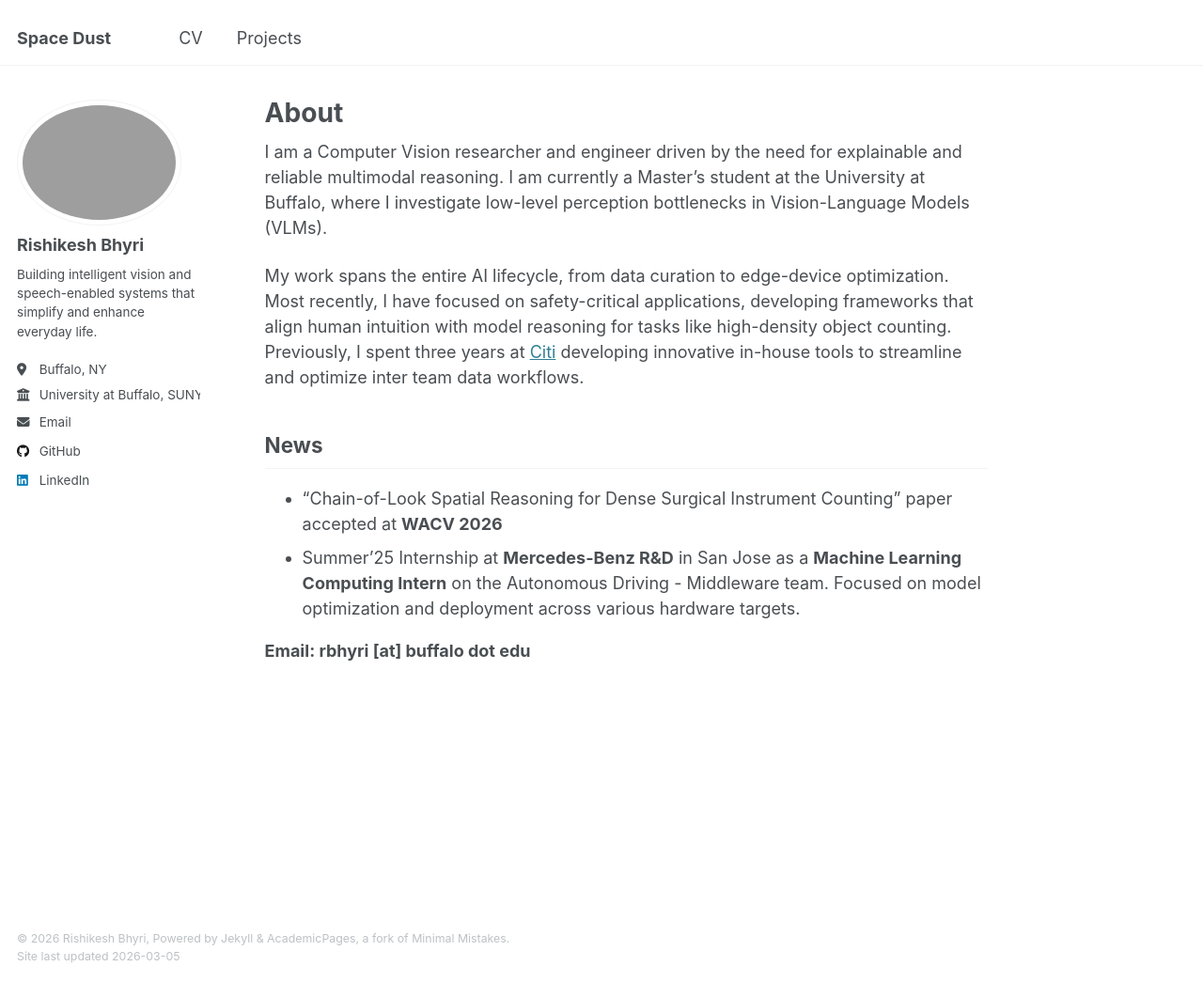
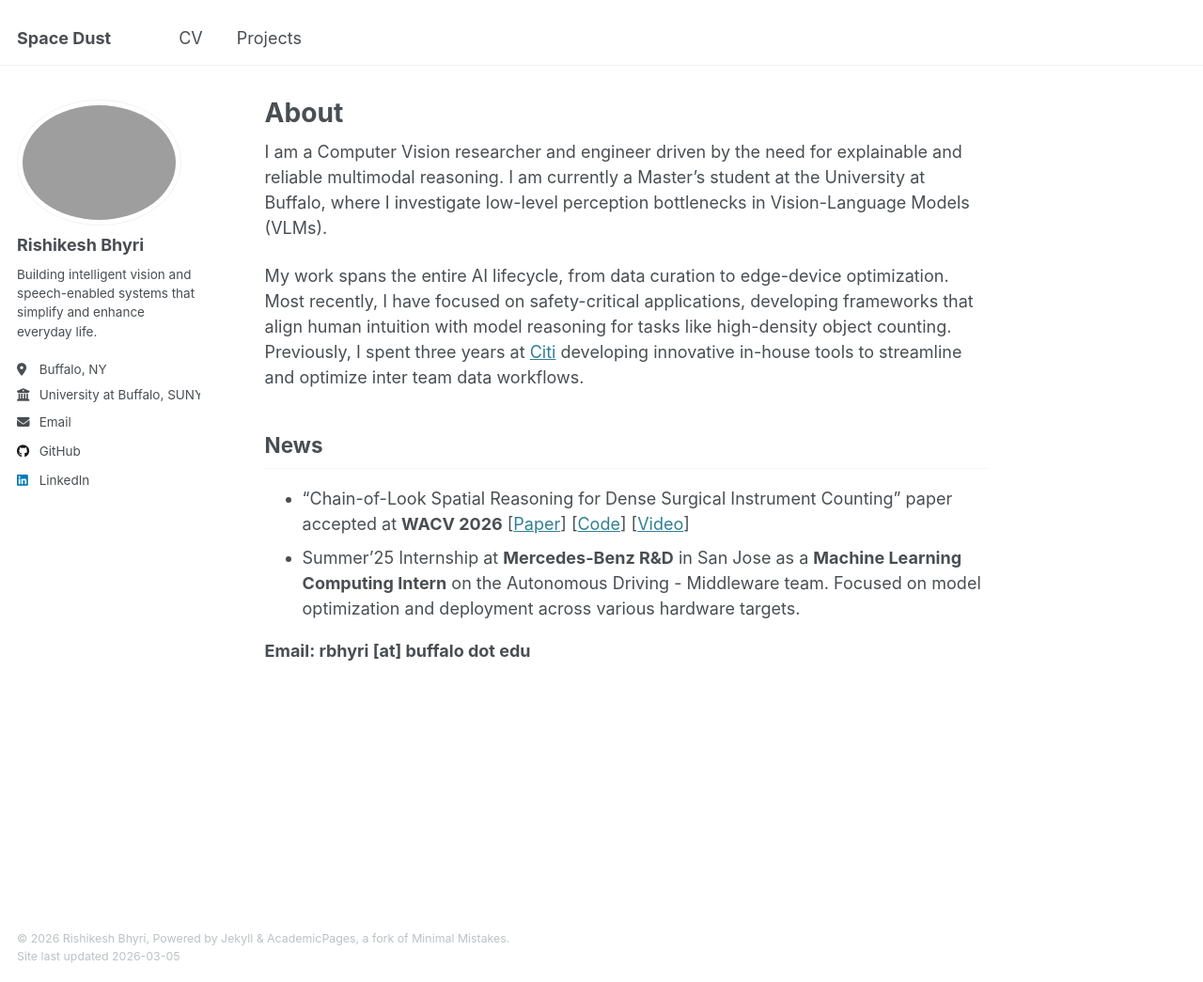
Before and after one commit to rishi1134/rishi1134.github.io, a Jekyll site: the page built from _pages/about.md, in a window 1280 px wide and 1045 px high. Shown: the whole window at 94% size. Built offline with Jekyll 4.4.1, drawn with Linux system fonts in a browser that asks for light colours.

Commit message:
update CV

```diff
--- a/_data/navigation.yml
+++ b/_data/navigation.yml
@@ -6,7 +6,8 @@
 
 main:
   - title: "CV"
-    url: /multipanna/
+    # url: /multipanna/
+    url: /files/Portfolio_CV.pdf
 
   - title: "Projects"
     url: /kala/
--- a/_pages/about.md
+++ b/_pages/about.md
@@ -17,7 +17,7 @@ My work spans the entire AI lifecycle, from data curation to edge-device optimiz
 
 ## News
 
-- "Chain-of-Look Spatial Reasoning for Dense Surgical Instrument Counting" paper accepted at **WACV 2026**
+- "Chain-of-Look Spatial Reasoning for Dense Surgical Instrument Counting" paper accepted at **WACV 2026** [[Paper](https://openaccess.thecvf.com/content/WACV2026/html/Bhyri_Chain-of-Look_Spatial_Reasoning_for_Dense_Surgical_Instrument_Counting_WACV_2026_paper.html)] [[Code](https://github.com/rishi1134/CoLSR)] [[Video](https://youtu.be/L23A99SjE4w)]
 - Summer'25 Internship at **Mercedes-Benz R&D** in San Jose as a **Machine Learning Computing Intern** on the Autonomous Driving - Middleware team. Focused on model optimization and deployment across various hardware targets.
 
 
```
Also changed, not shown: 1 other file.
